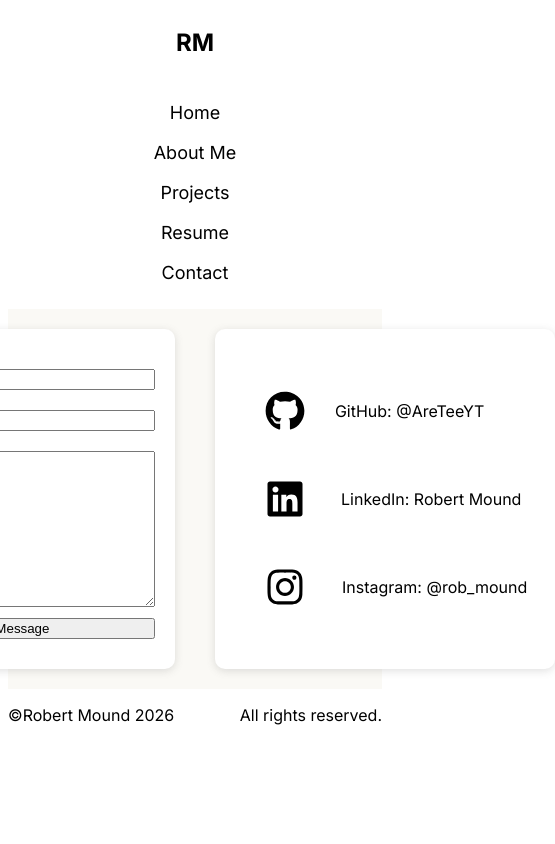
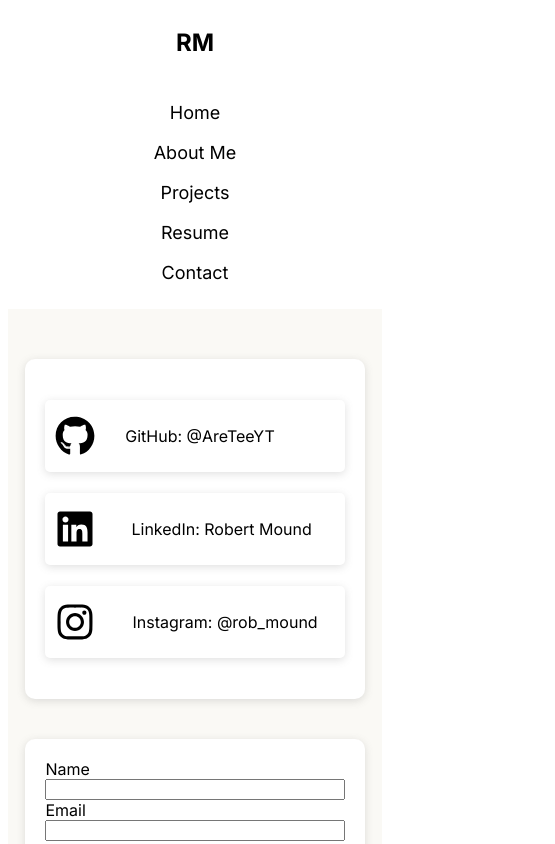
Before and after one commit to AreTeeYT/portfolio, a React (Vite) app: page / in a window 390 px wide. Both pictures are taken after a click on the button "Contact". Shown: the top 844 px of the page, 555 px wide, since content can reach past the window. Built offline with nearby package versions, Linux system fonts and the light colour scheme.

Commit message:
Changed device minimum width to 768px, this allows for fluid design over all phones, tablets and screens now. All changes applied to pages with content.

```diff
--- a/src/Contact.css
+++ b/src/Contact.css
@@ -58,3 +58,27 @@ form {
     padding-left: 20%;
     text-wrap-mode: nowrap;
 }
+
+
+@media only screen and (max-width: 768px){
+
+    #contact-section {
+        flex-direction: column;
+        max-width: 768px;
+        padding-top: 30px;
+        align-items: center;
+    }
+
+    .contact-box {
+        padding: 20px;
+        max-width: 80%;
+        min-width: 275px;
+    }
+
+
+    .social-link a {
+        padding: 10px;
+        box-shadow: rgba(99, 99, 99, 0.2) 0px 2px 8px 0px;
+        border-radius: 5px;
+    }
+}
--- a/src/Contact.tsx
+++ b/src/Contact.tsx
@@ -8,25 +8,6 @@ export default function ContactMe(){
     return(
     <>
         <section id="contact-section">
-            <div className="contact-box">
-                <form>
-                    <div className='input-field'>
-                        <label>Name</label>
-                        <input></input>
-                    </div>
-                    <div className='input-field'>
-                        <label>Email</label>
-                        <input></input>
-                    </div>
-                    <div className='input-field'>
-                        <label>Message</label>
-                        <textarea rows={10}></textarea>
-                    </div>
-                    <div className='input-field'>
-                        <input type="submit" value="Send Message"/>
-                    </div>
-                </form>
-            </div>
             <div className="contact-box">
                 <div id="socials-box">
                     <div className='social-link'>
@@ -61,6 +42,25 @@ export default function ContactMe(){
                     </div>
                 </div>
             </div>
+            <div className="contact-box">
+                <form>
+                    <div className='input-field'>
+                        <label>Name</label>
+                        <input></input>
+                    </div>
+                    <div className='input-field'>
+                        <label>Email</label>
+                        <input></input>
+                    </div>
+                    <div className='input-field'>
+                        <label>Message</label>
+                        <textarea rows={10}></textarea>
+                    </div>
+                    <div className='input-field'>
+                        <input type="submit" value="Send Message"/>
+                    </div>
+                </form>
+            </div>
         </section>
     </>
     )
--- a/src/Home.css
+++ b/src/Home.css
@@ -3,8 +3,7 @@
     display: flex;
     flex-direction: row;
     justify-content: space-evenly;
-    padding-top: 5%;
-    padding-bottom: 5%;
+    padding: 5%;
 }
 
 #intro h2{
@@ -28,7 +27,7 @@
     border-radius: 70% 100% 70% 100%;
 }
 
-@media only screen and (max-width: 600px){
+@media only screen and (max-width: 768px){
 
     #home-section {
         flex-direction: column;
@@ -40,7 +39,7 @@
     }
 
     #intro-bio {
-        max-width: 480px;
+        max-width: 700px;
         text-align: center;
     }
 
--- a/src/Navbar.css
+++ b/src/Navbar.css
@@ -49,7 +49,7 @@
     border-radius: 20px;
 }
 
-@media only screen and (max-width: 600px) {
+@media only screen and (max-width: 768px) {
     #navbar {
         flex-direction: column;
         align-self: center;
--- a/src/ProjectTile.css
+++ b/src/ProjectTile.css
@@ -2,7 +2,7 @@
     background-color: white;
     display: flex;
     flex-direction: row;
-    align-items: center;
+    align-items: flex-start;
     justify-content: space-between;
     border: solid;
     border-style: hidden;
@@ -11,16 +11,20 @@
     padding: 30px;
 }
 
+#project-image {
+    width: 500px;
+}
 #project-image img{
     border: solid;
     border-style: hidden;
     border-radius: 20% 0% 500% 20%;
-    width: fit-content;
-    min-width: 200px;
+    max-width: 100%;
+    height: auto;
 }
 
 #project-info {
-    height: 500px;
+    min-height: 500px;
+    max-width: 50%;
     display: flex;
     flex-direction: column;
     align-items: end;
@@ -28,18 +32,24 @@
     padding-left: 30px;
 }
 
-@media only screen and (max-width: 600px) {
+@media only screen and (max-width: 768px) {
 
     #project-tile {
         flex-direction: column;
+        align-items: center;
         padding: auto;
     }
 
     #project-info {
         height: auto;
         min-height: 300px;
+        min-width: 300px;
         align-items: center;
         padding: 0px;
+    }
+
+    #project-image {
+        max-width: 300px;
     }
 
     #project-image img {
--- a/src/Projects.css
+++ b/src/Projects.css
@@ -10,7 +10,7 @@
     padding-bottom: 30px;
 }
 
-@media only screen and (max-width: 600px) {
+@media only screen and (max-width: 768px) {
 
     #project-section {
         padding: 10px;
--- a/src/index.css
+++ b/src/index.css
@@ -6,9 +6,9 @@ html, body{
     font-family: "Inter", sans-serif;
 }
 
-@media only screen and (max-width: 600px){
+@media only screen and (max-width: 768px){
     html, body{
-        max-width: 600px;
+        max-width: 768px;
         width: auto;
     }
 }
```
